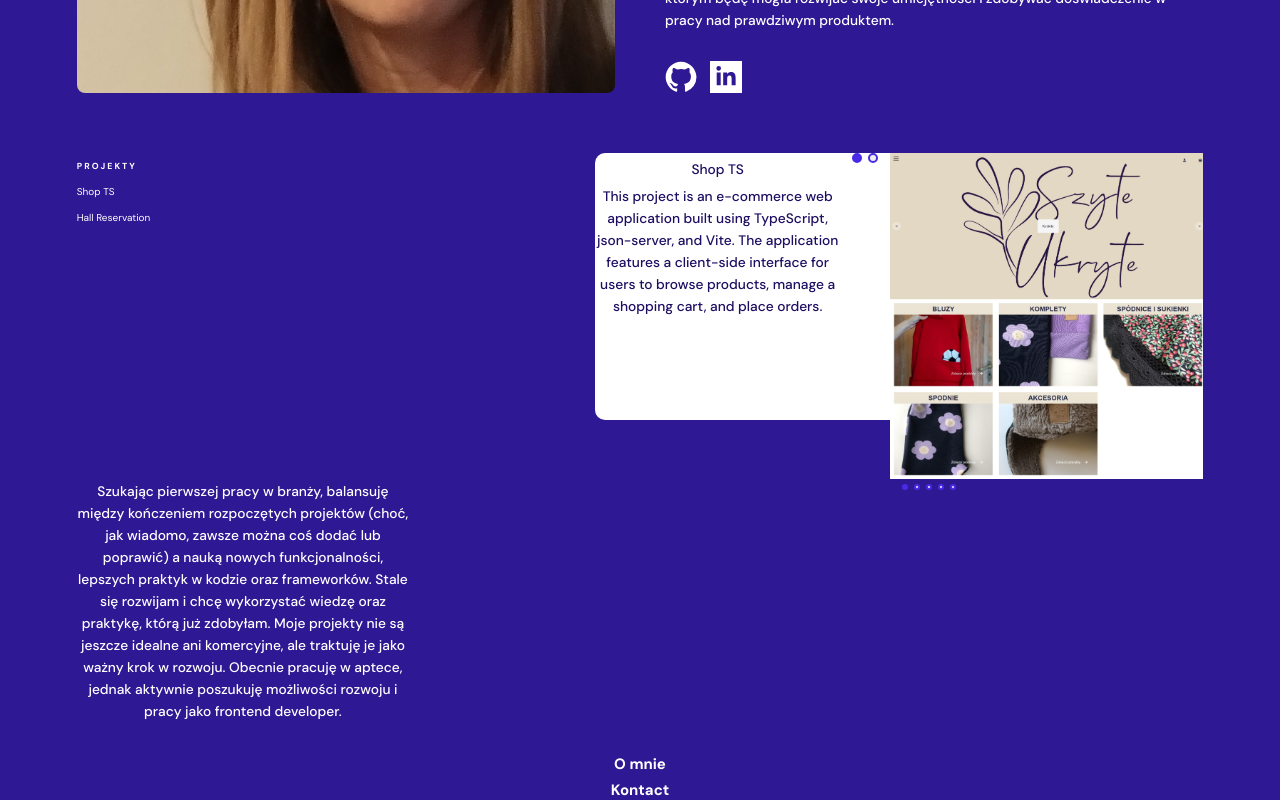
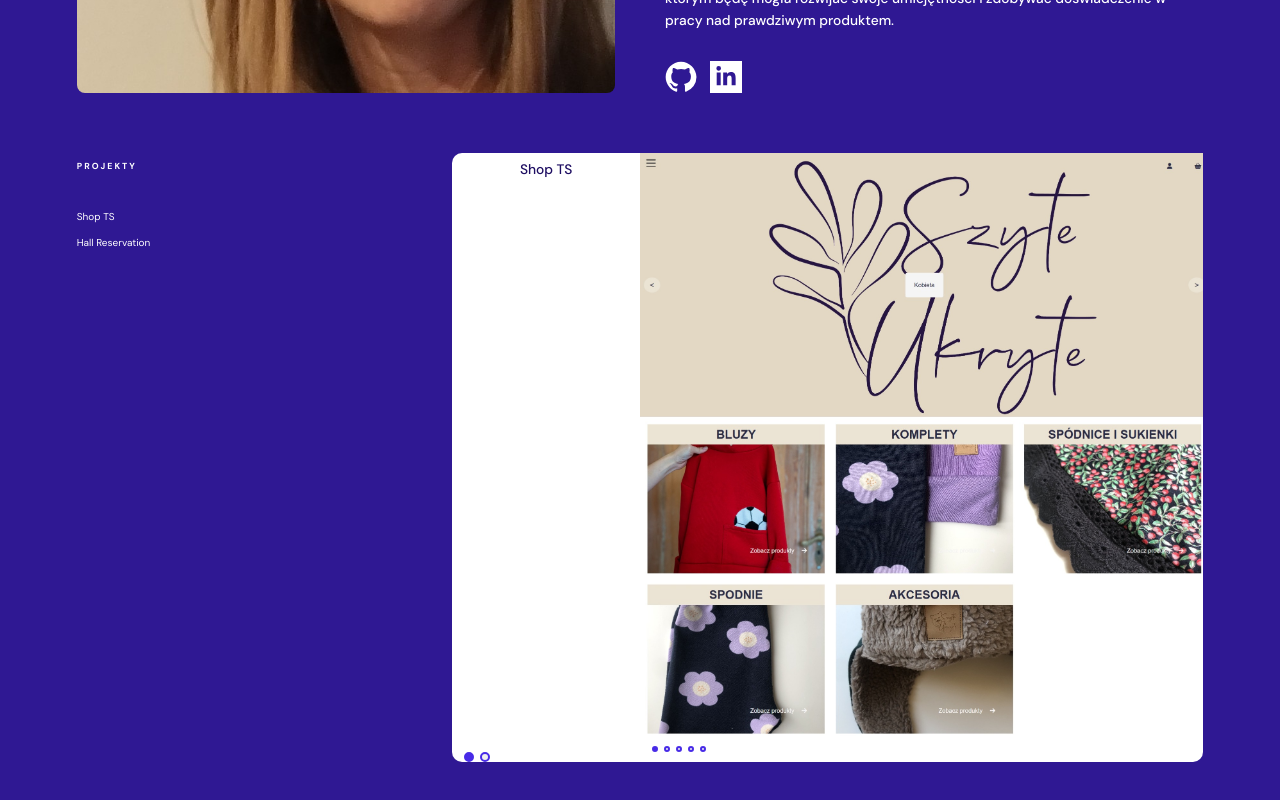
Before and after one commit to AgnieszkaDra/Code-Craft-by-Agnieszka, a React (Vite) app: page / in a window 1280 px wide. Shown: the part 660-1460 px from the top of the page. Built offline with nearby package versions, Linux system fonts and the light colour scheme.

Commit message:
add(Main): projects develop

```diff
--- a/src/components/ProjectsList.tsx
+++ b/src/components/ProjectsList.tsx
@@ -5,28 +5,59 @@ import type { Data } from '../types/data';
 import type { JSX } from 'react';
 import List from '../ui/List';
 
+// const ProjectsList = (): JSX.Element => {
+//   const projects: Data['projects'] = data.projects;
+//   const root: ProjectItem = projects[0];
+//   const projectsIds = root?.childIds ?? [];
+
+//   const items = projectsIds?.map((id) => {
+//     const projectItem = projects[id];
+//     return projectItem.url ? (
+//       <NavigationLink
+//         key={id}
+//         to={projectItem.url}
+//         value={projectItem.label || 'Untitled'}
+//         className="projects__link"
+//       />
+//     ) : null;
+//   }) ?? [];
+
+//   return (
+//     <>
+//      <List items={items} className="projects-list text" label='projekty'/>
+//     </>
+//   )
+// };
+
+// export default ProjectsList;
+
+
 const ProjectsList = (): JSX.Element => {
   const projects: Data['projects'] = data.projects;
   const root: ProjectItem = projects[0];
   const projectsIds = root?.childIds ?? [];
 
-  const items = projectsIds?.map((id) => {
+  const items = projectsIds
+    ?.map((id) => {
       const projectItem = projects[id];
       return projectItem.url ? (
         <NavigationLink
           key={id}
           to={projectItem.url}
           value={projectItem.label || 'Untitled'}
-        className="projects__link"
+          className="projects-list__link"
         />
       ) : null;
-  }) ?? [];
+    })
+    .filter(Boolean);
 
   return (
-    <>
-     <List items={items} className="projects-list text" label='projekty'/>
-    </>
-  )
+    <List
+      items={items}
+      block="projects-list"
+      label="projekty"
+    />
+  );
 };
 
 export default ProjectsList;
--- a/src/components/ProjectsMain.tsx
+++ b/src/components/ProjectsMain.tsx
@@ -31,15 +31,15 @@ const renderProjectItem = (
   _index: number,
   paginator: PaginatorContext
 ): ReactElement => (
-  <div className="projects-carousel__item" key={project.id}>
+  <>
+   <div className="projects-carousel__item" key={project.id}>
     <div className="projects-carousel__content">
       <h5 className="h5-lead lead carousel__title">
         {project.label}
       </h5>
-
-      <p className="text text-description carousel__description">
+      {/* <p className="text text-description carousel__description">
         {project.description}
-      </p>
+      </p> */}
 
       {project.url && (
         <a
@@ -53,12 +53,8 @@ const renderProjectItem = (
       )}
     </div>
 
-    <div className="projects-carousel__footer">
-      {new DotsPaginator('md', 'navy').render(paginator)}
-    </div>
-
     {project.images &&
-         project.images?.length > 0 && (
+      project.images?.length > 0 && (
       <div className="project-images-carousel">
         <Carousel
           className="images-carousel"
@@ -67,7 +63,15 @@ const renderProjectItem = (
         />
       </div>
     )}
+
+
+
   </div>
+    <div className="projects-carousel__footer">
+      {new DotsPaginator('md', 'navy').render(paginator)}
+    </div>
+  </>
+
 );
 
 const ProjectsMain = ({
@@ -81,13 +85,13 @@ const ProjectsMain = ({
   );
 
   return (
-    <div className="projects-main">
+
       <Carousel
         className={`projects-carousel ${className}`}
         items={projects}
         renderItem={renderProjectItem}
       />
-    </div>
+
   );
 };
 
--- a/src/styles/abstracts/_sizes.scss
+++ b/src/styles/abstracts/_sizes.scss
@@ -13,6 +13,9 @@ $font-size: (
 
 $viewport-min: 320px;
 $viewport-max: 1440px;
+
+
+
 
 // @mixin fluid-font-size($min-size, $max-size) {
 //   font-size: clamp(
--- a/src/styles/global.scss
+++ b/src/styles/global.scss
@@ -30,6 +30,7 @@ html, body {
 
 body {
   font-family: var(--font-base);
+  font-family: 'DM Sans', sans-serif;
   font-weight: 400;
   line-height: 1.7;
   background-color: ui.$color-background-dark;
--- a/src/styles/main.scss
+++ b/src/styles/main.scss
@@ -29,57 +29,82 @@
 }
 
 .projects {
-  display: flex;
-  flex-direction: column;
+  display: grid;
+  grid-template-columns: 1fr ;
+  gap: 2rem;
+  @media (min-width: ui.$viewport-md) {
+    grid-template-columns: 1fr 2fr;
+    gap: 0;
+  }
   @media (min-width: ui.$viewport-md) {
     flex-direction: row;
     & > * {
       flex: 1 1 42%;
     }
+  }
+    &-list {
+   display: flex;
+   flex-direction: column;
+      // li next to each other
+
+  gap: 1rem;
+&__list {
+  display: flex;
+  flex-wrap: wrap;
+    gap: 1rem;
+    @media (min-width: ui.$viewport-md) {
+      display: inline;
 
   }
-    &-list {
+  &__item {
+       display: flex;
+        text-align: left;
+  }
+}
 
       & > * {
         text-align: start;
       }
       &__item {
+        display: flex;
+        text-align: left;
 
-        text-align: left;
         &:first-of-type {
-            margin-top: 25px;
-        }
-    }
-
+          @media (min-width: ui.$viewport-md) {
+    margin-top: 15px;
 
   }
-    &-main {
-       display: flex;
-       flex: 1 1 50%;
-    }
-    &-carousel {
-
-        height: 267px;
-        background-color: ui.$white;
-        border-radius: 10px;
-        color: ui.$heading;
-
-        &__item {
-
-
-           display: flex;
-       flex: 1 1 50%;
 
         }
       }
     }
+    &-carousel {
+      background-color: ui.$white;
+      border-radius: 10px;
+      color: ui.$heading;
+      &__item {
+        display: flex;
+        flex-direction: column;
+        display: grid;
+            grid-template-columns: 1fr 3fr;
+        @media (min-width: ui.$viewport-md) {
+          flex-direction: row;
+        }
 
+          }
+
+
+
+        }
+
+  }
 
 
 .carousel {
    &__content {
     display: flex;
     flex: 1 1 50%;
+    padding: map.get(ui.$padding, medium);
    }
 
     &__images {
--- a/src/ui/List.tsx
+++ b/src/ui/List.tsx
@@ -1,25 +1,54 @@
+// import type { ReactNode } from 'react';
+
+// interface ListProps {
+//   items: ReactNode[];
+//   className?: string;
+//   label?: string;
+// }
+
+// const List = ({ items, className = '', label }: ListProps) => {
+//   return (
+//     <>
+//     {label && <p className={`text text-label ${className}-label`}>{label}</p>}
+//     <ul className={`list ${className}`}>
+//       {items.map((item, index) => (
+//         <li key={index} className={`list__item ${className}`}>
+//           {item}
+//         </li>
+//       ))}
+//     </ul>
+//     </>
+
+//   );
+// };
+
+// export default List;
+
 import type { ReactNode } from 'react';
 
 interface ListProps {
   items: ReactNode[];
-  className?: string;
+  block: string;        // 👈 nazwa bloku BEM
   label?: string;
 }
 
-const List = ({ items, className = '', label }: ListProps) => {
+const List = ({ items, block, label }: ListProps) => {
   return (
-    <>
+    <section className={block}>
+      {label && (
+        <p className={`${block}__label text text-label`}>
+          {label}
+        </p>
+      )}
 
-    <ul className={`list ${className}`}>
-      {label && <p className="text text-label">{label}</p>}
-      {items.map((item, index) => (
-        <li key={index} className={`list__item ${className}`}>
-          {item}
-        </li>
-      ))}
-    </ul>
-    </>
-
+      <ul className={`${block}__list`}>
+        {items.map((item, index) => (
+          <li key={index} className={`${block}__item text`}>
+            {item}
+          </li>
+        ))}
+      </ul>
+    </section>
   );
 };
 
```
Lines whose indentation alone changed are shown as unchanged.
